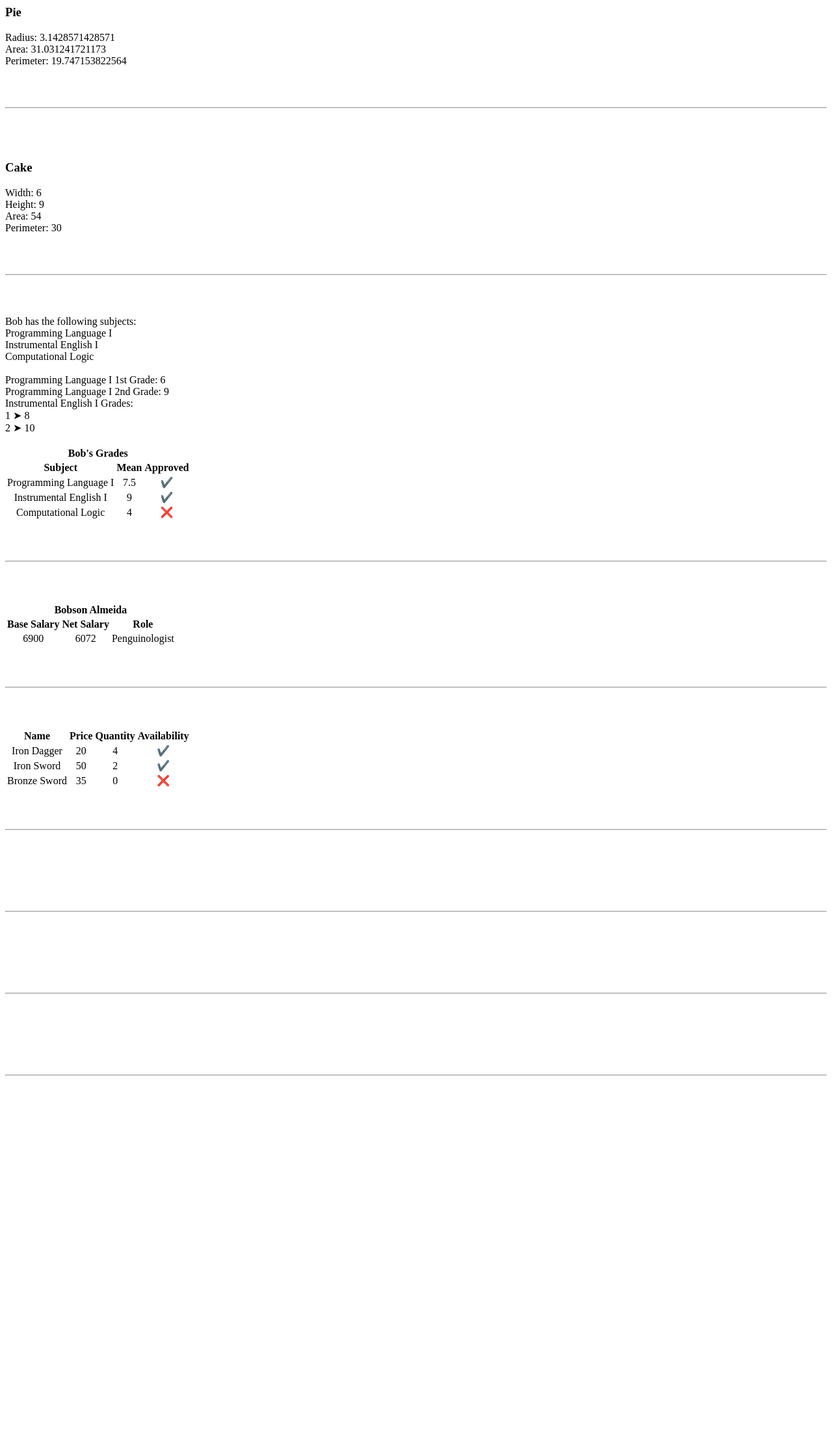
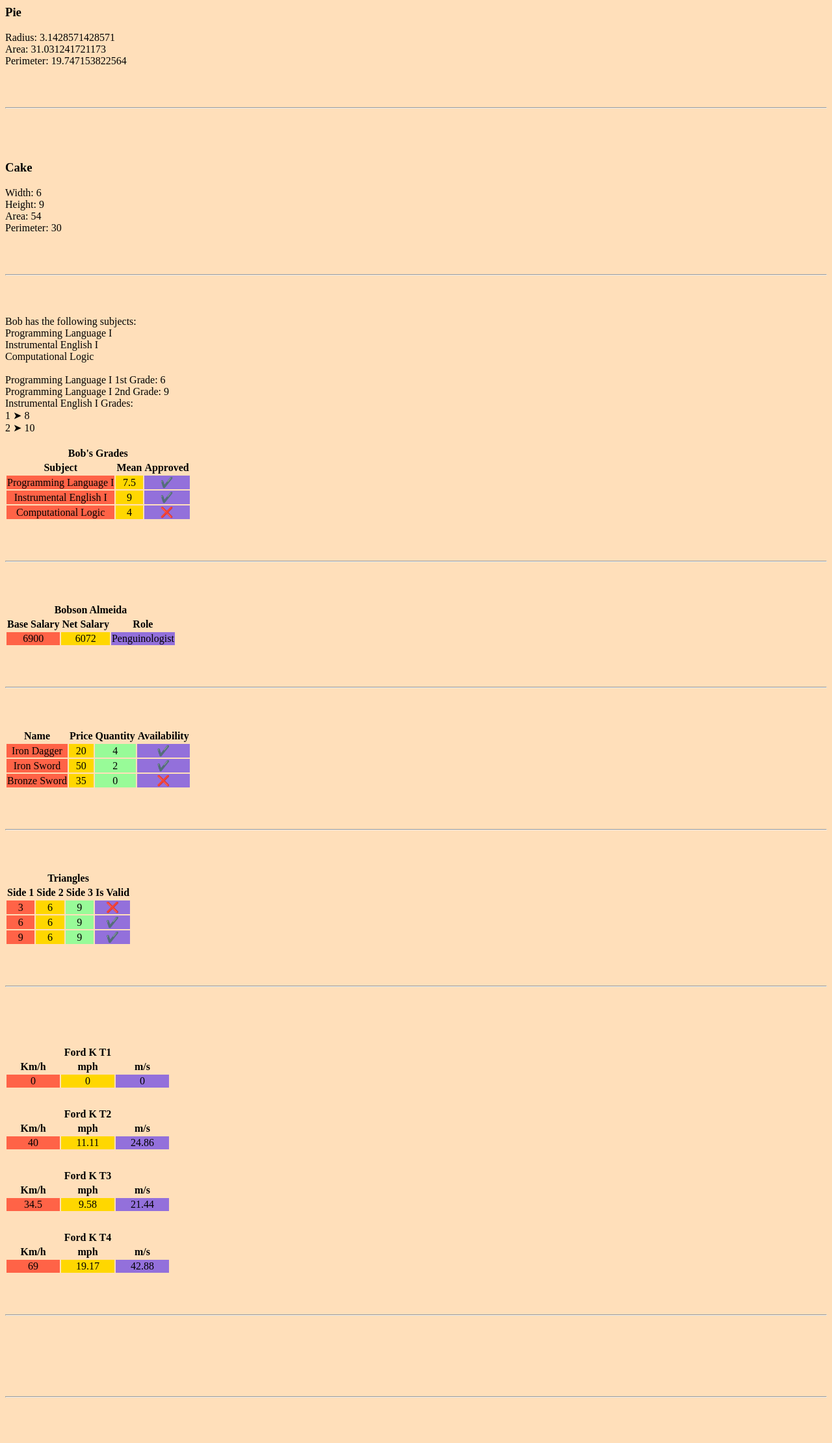
Before and after one commit to Lysenkoist-Duck/Lysenkoist-Duck.github.io, a PHP site: page /LP2/poo01/index.php in a window 1280 px wide. Shown: the whole page at 65% size. Before the commit the page ends 1656 px from the top, so only its background shows below. Run offline with PHP 8.4, Linux system fonts and the light colour scheme.

Commit message:
cars done

```diff
--- a/LP2/poo01/arquivo.php
+++ b/LP2/poo01/arquivo.php
@@ -120,7 +120,7 @@ class Student {
 				$gradesList = '';
 				foreach ($this->grades[$subject] as $key => $element) {
 					$gradesIndex = $key + 1;
-					$gradesList .= "$gradesIndex ➤ " . $element . "<br>";
+					$gradesList .= "$gradesIndex ➤ " . $element . "<br>";  # TODO: Improve
 				}
 				return $gradesList;  # A string list of all grades for the specified subject.
 			}
@@ -272,4 +272,148 @@ class Product {
 	}
 }
 
+
+class Triangle {
+	private $side1;
+	private $side2;
+	private $side3;
+
+	public function __construct($side1, $side2, $side3) {
+		$this->side1 = $side1;
+		$this->side2 = $side2;
+		$this->side3 = $side3;
+	}
+
+	public function getSide1() {
+		return $this->side1;
+	}
+
+	public function setSide1($side1) {
+		$this->side1 = $side1;
+	}
+
+	public function getSide2() {
+		return $this->side2;
+	}
+
+	public function setSide2($side2) {
+		$this->side2 = $side2;
+	}
+
+	public function getSide3() {
+		return $this->side3;
+	}
+
+	public function setSide3($side3) {
+		$this->side3 = $side3;
+	}
+
+	public function validate() {
+		$check1 = $this->side1 + $this->side2 > $this->side3;
+		$check2 = $this->side1 + $this->side3 > $this->side2;
+		$check3 = $this->side2 + $this->side3 > $this->side1;
+		if ($check1 && $check2 && $check3) {
+			return True;
+		} else {
+			return False;
+		}
+	}
+
+	public function calculatePerimeter() {
+		return $this->side1 + $this->side2 + $this->side3;
+	}
+
+	public function calculateArea() {
+		$semiPerimeter = $this->calculateArea() / 2;
+		# TODO: Attempt using ** 0.5 instead
+		$area = sqrt($semiPerimeter * ($semiPerimeter - $this->side1) * ($semiPerimetro - $this->side2) * ($semiPerimeter - $this->side3));
+		return $area;
+	}
+}
+
+
+# Car go brrr
+class Car {
+	private $brand;
+	private $model;
+	private $velocity;
+
+	public function __construct($brand, $model, $velocity = 0) {
+		$this->brand = $brand;
+		$this->model = $model;
+		$this->velocity = $velocity;
+	}
+
+	public function getBrand() {
+		return $this->brand;
+	}
+
+	public function setBrand($brand) {
+		$this->brand = $brand;
+	}
+
+	public function getModel() {
+		return $this->model;
+	}
+
+	public function setModel($model) {
+		$this->model = $model;
+	}
+
+	public function getVelocity() {
+		return $this->velocity;
+	}
+
+	public function setVelocity($velocity) {
+		$this->velocity = $velocity;
+	}
+
+	public function getMeterPerSecond() {
+		return round($this->getVelocity() / 3.6, 2);
+	}
+
+	public function getMilePerHour() {
+		return round($this->getVelocity() / 1.609, 2);
+	}
+
+	public function viewVelocity() {
+		static $t = 0;
+		$t++;
+		echo "<table class='brrr' style='border: none;'>";
+		echo "<tr><th colspan='3'>$this->brand $this->model T$t</th></tr>";
+		echo "<tr><th>Km/h</th><th>mph</th><th>m/s</th></tr>";
+		echo "<tr><div class='brrr'><td>" . $this->getVelocity() . "</td><td>" . $this->getMeterPerSecond() . "</td><td>" . $this->getMilePerHour() ."</td></div></tr>";
+		echo "</table>";
+	}
+
+	public function accelerate($velocityGain, $measure = "Km/h") {
+		# TODO: Implement the measure logic for the other measures as well.
+		if ($measure === "Km/h") {
+			# The invariant interval traversal rate of photonic propagation in a vacuum devoid of the warping of spacetime fabric influence
+			$TheInvariantIntervalTraversalRateOfPhotonicPropagationInAVacuumDevoidOfTheWarpingOfSpacetimeFabricInfluence = 1079252848.8;  # In Km/h
+			if ($this->getVelocity() + $velocityGain < $TheInvariantIntervalTraversalRateOfPhotonicPropagationInAVacuumDevoidOfTheWarpingOfSpacetimeFabricInfluence) {
+				$this->setVelocity($this->getVelocity() + $velocityGain);
+			}
+			else {
+				$this->setVelocity(
+				$TheInvariantIntervalTraversalRateOfPhotonicPropagationInAVacuumDevoidOfTheWarpingOfSpacetimeFabricInfluence
+				);
+			}
+		}
+		$this->setVelocity(round($this->getVelocity(), 2));
+	}
+
+	public function decelerate($velocityLoss, $measure = "Km/h") {
+		# TODO: Implement the measure logic for the other measures as well.
+		if ($measure === "Km/h") {
+			if ($velocityLoss < $this->getVelocity()) {
+				$this->setVelocity($this->getVelocity() - $velocityLoss);
+			}
+			else {
+				$this->setVelocity(0);
+			}
+		}
+		$this->setVelocity(round($this->getVelocity(), 2));
+	}
+}
 ?>
--- a/LP2/poo01/index.php
+++ b/LP2/poo01/index.php
@@ -1,9 +1,41 @@
 <head>
-    <style>
-        td {
-            text-align: center;
-        }
-    </style>
+	<style>
+		body {
+    		/* background: linear-gradient(to right, #ffb3ba, #ffdfba, #ffffba, #baffc9, #bae1ff); */
+			background: #ffdfba;
+		}
+
+		table.brrr td {
+			width: 5em;
+		}
+		div.brrr {
+			margin-bottom: 1.69em;
+		}
+
+		table tr td {
+			text-align: center;
+		}
+		table tr td:nth-child(1) {
+			background-color: #FF6347;  /*Tomato*/
+		}
+		table tr td:nth-child(2) {
+			background-color: #FFD700;  /*Gold*/
+		}
+		table tr td:nth-child(3) {
+			background-color: #98FB98;  /*Pale Green*/
+		}
+		/* table tr td:nth-child(4) {
+			background-color: #87CEFA;  /*Light Sky Blue
+		} */
+		/* table tr td:nth-child(4) {
+			background-color: #9370DB;  /*Medium Purple
+		} */
+		table tr td:last-child {
+    		background-color: #9370DB;  /* Medium Purple */
+		}
+
+
+	</style>
 </head>
 
 
@@ -84,7 +116,33 @@ echo "</table>";
 
 echo "<br><br><br><hr><br><br><br>";
 
+// $t1 = new Triangle(3, 6, 9);
+// $t2 = new Triangle(9, 4, 6);
+// $t3 = new Triangle(4, 8, 16);
+$t1 = new Triangle(3, 6, 9);
+$t2 = new Triangle(6, 6, 9);
+$t3 = new Triangle(9, 6, 9);
+
+echo "<table style='border: none;'>";
+echo "<tr><th colspan='4'>Triangles</th></tr>";
+echo "<tr><th>Side 1</th><th>Side 2</th><th>Side 3</th><th>Is Valid</th></tr>";
+# TODO: Implement Triangle Image Generation with Python and add it as a 4th column.
+echo "<tr><td>" . $t1->getSide1() . "</td><td>" . $t1->getSide2() . "</td><td>" . $t1->getSide3() ."</td><td>" . ($t1->validate() ? "✔️" : "❌") . "</td></tr>";
+echo "<tr><td>" . $t2->getSide1() . "</td><td>" . $t2->getSide2() . "</td><td>" . $t2->getSide3() ."</td><td>" . ($t2->validate() ? "✔️" : "❌") . "</td></tr>";
+echo "<tr><td>" . $t3->getSide1() . "</td><td>" . $t3->getSide2() . "</td><td>" . $t3->getSide3() ."</td><td>" . ($t3->validate() ? "✔️" : "❌") . "</td></tr>";
+echo "</table>";
+
 echo "<br><br><br><hr><br><br><br>";
+
+$c1 = new Car("Ford", "K");
+$c1->viewVelocity();
+$c1->accelerate(40);
+$c1->viewVelocity();
+$c1->decelerate(5.5);
+$c1->viewVelocity();
+$c1->accelerate(34.5);
+$c1->viewVelocity();
+
 
 echo "<br><br><br><hr><br><br><br>";
 
```
Lines whose indentation alone changed are shown as unchanged.
